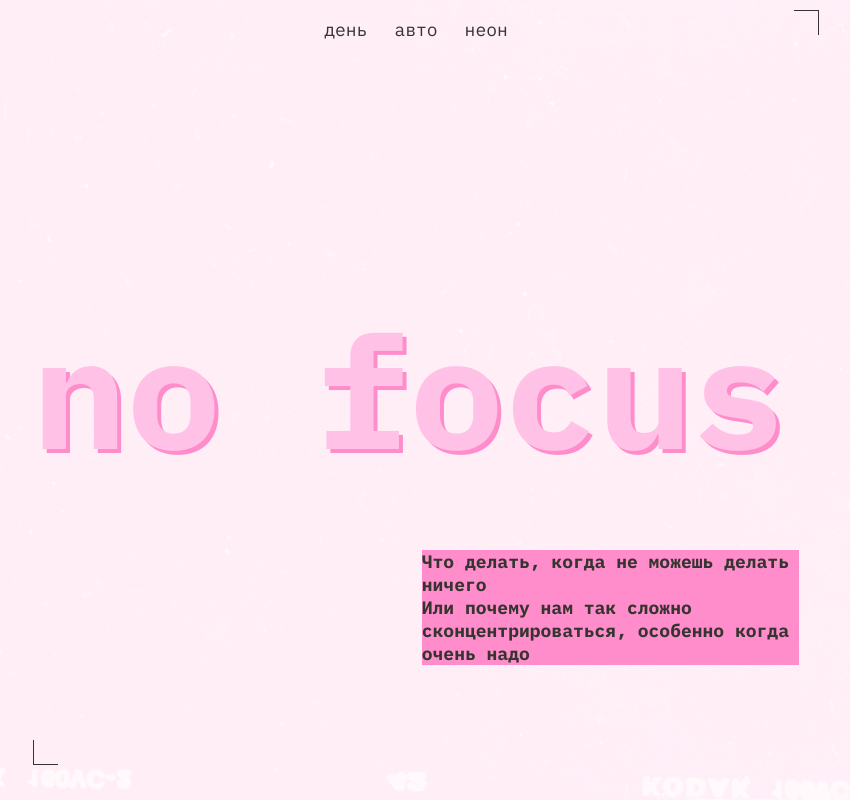
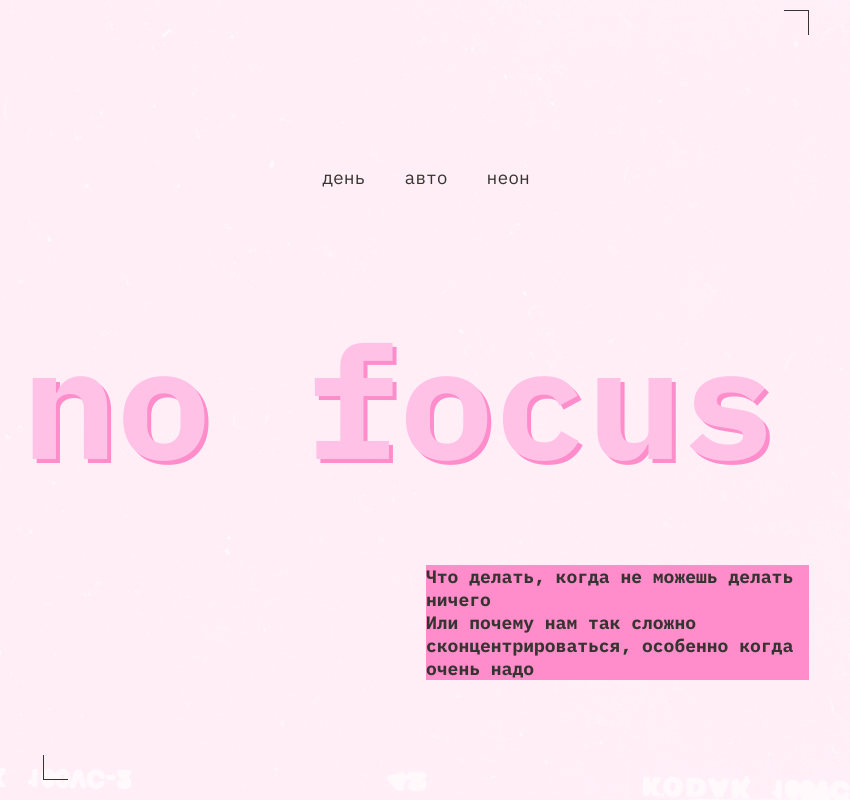
Before and after one commit to romabitos/slozhno-sosredotochitsya-fd, a plain HTML site: page index.html in a window 1280 px wide. Shown: the top 800 px of the page, without its empty margins (214-1064 px from the left). Drawn offline with Linux system fonts and the light colour scheme.

Commit message:
комментарий к коммиту

```diff
--- a/styles/style.css
+++ b/styles/style.css
@@ -21,6 +21,7 @@
   grid-template-columns: 1fr;
   grid-template-rows: 1fr auto 1fr;
   block-size: 100vh;
+  align-items: center;
 }
 
 .header__paragraph {
@@ -31,6 +32,8 @@
   line-height: 23px;
   color: var(--text-header-color);
 }
+
+
 
 .decorated-zone {
   position: relative;
@@ -92,7 +95,6 @@
 
 .header__theme-menu {
   justify-self: flex-end;
-  margin-top: 60px;
 }
 
 .header__theme-menu-list {
@@ -119,6 +121,7 @@
   border: 0;
   background: transparent;
   cursor: pointer;
+  padding: 1px 12px 1px;
 }
 
 .header__theme-menu-button_type_light:hover {
@@ -247,35 +250,32 @@
   }
 
   .decorated-zone::after {
-    right: 40px;
+    top: 20px;
+    right: 20px;
   }
 
   .decorated-zone::before {
-    left: 40px;
-    bottom: 35px;
+    left: 20px;
+    bottom: 20px;
   }
 
-  .header__theme-menu {
-    margin-right: 20px;
-    margin-top: 160px;
-  }
+
 
   .title {
-    margin-bottom: 20px;
     font-size: clamp(7.5rem, 0.5625rem + 14.4531vw, 9.8125rem);
     white-space: nowrap;
-    width: 768px;
+    margin-left: -20px;
   }
 
   .header__paragraph {
-    margin-right: 20px;
-    margin-bottom: 40px;
+
     justify-self: flex-end;
-    max-inline-size: 48%;
+    max-inline-size: 50%;
   }
 
   .header__rec {
-    right: 70px;
+    top: 13px;
+    right: 50px;
   }
 
   .content {
```
